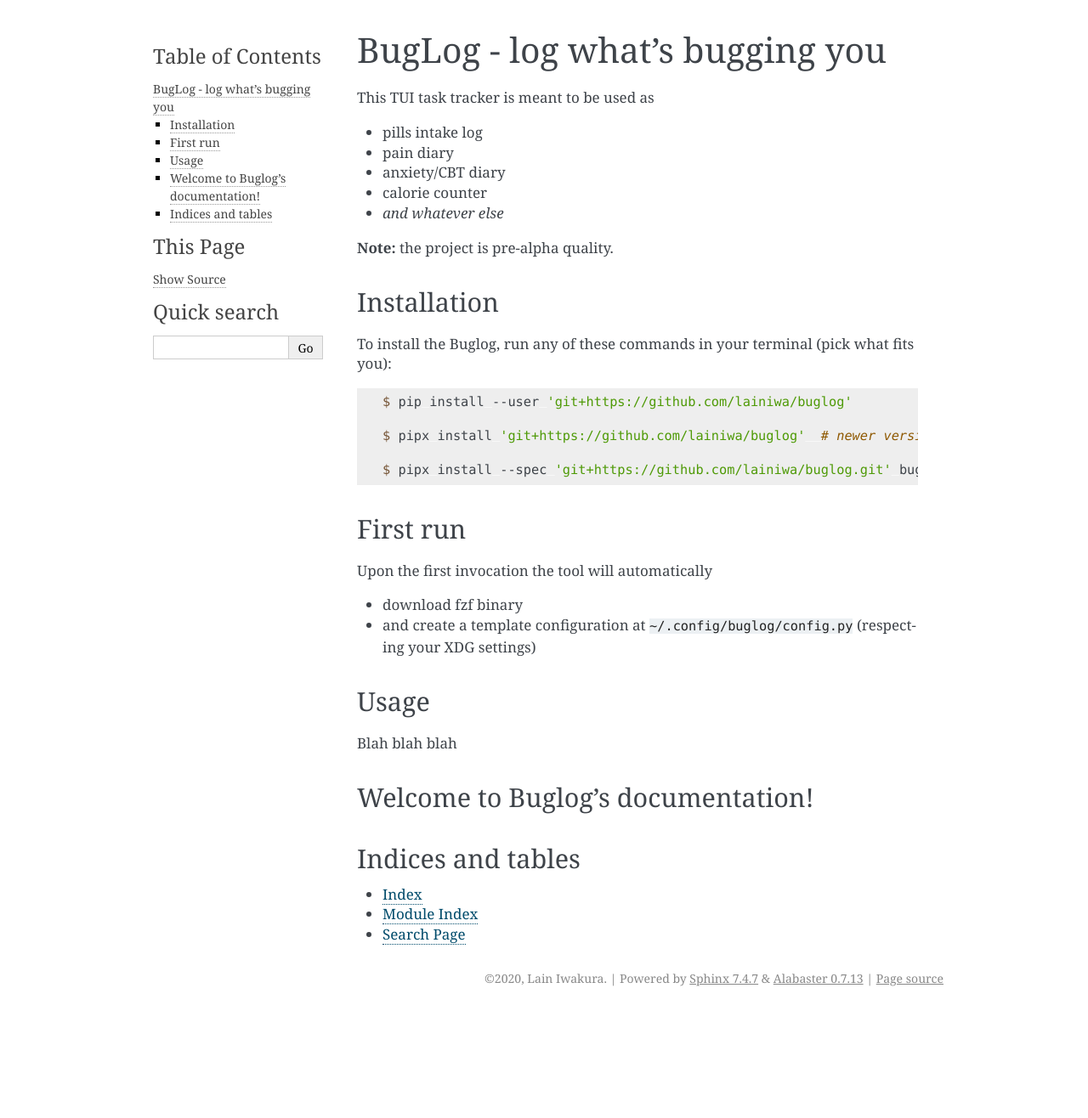
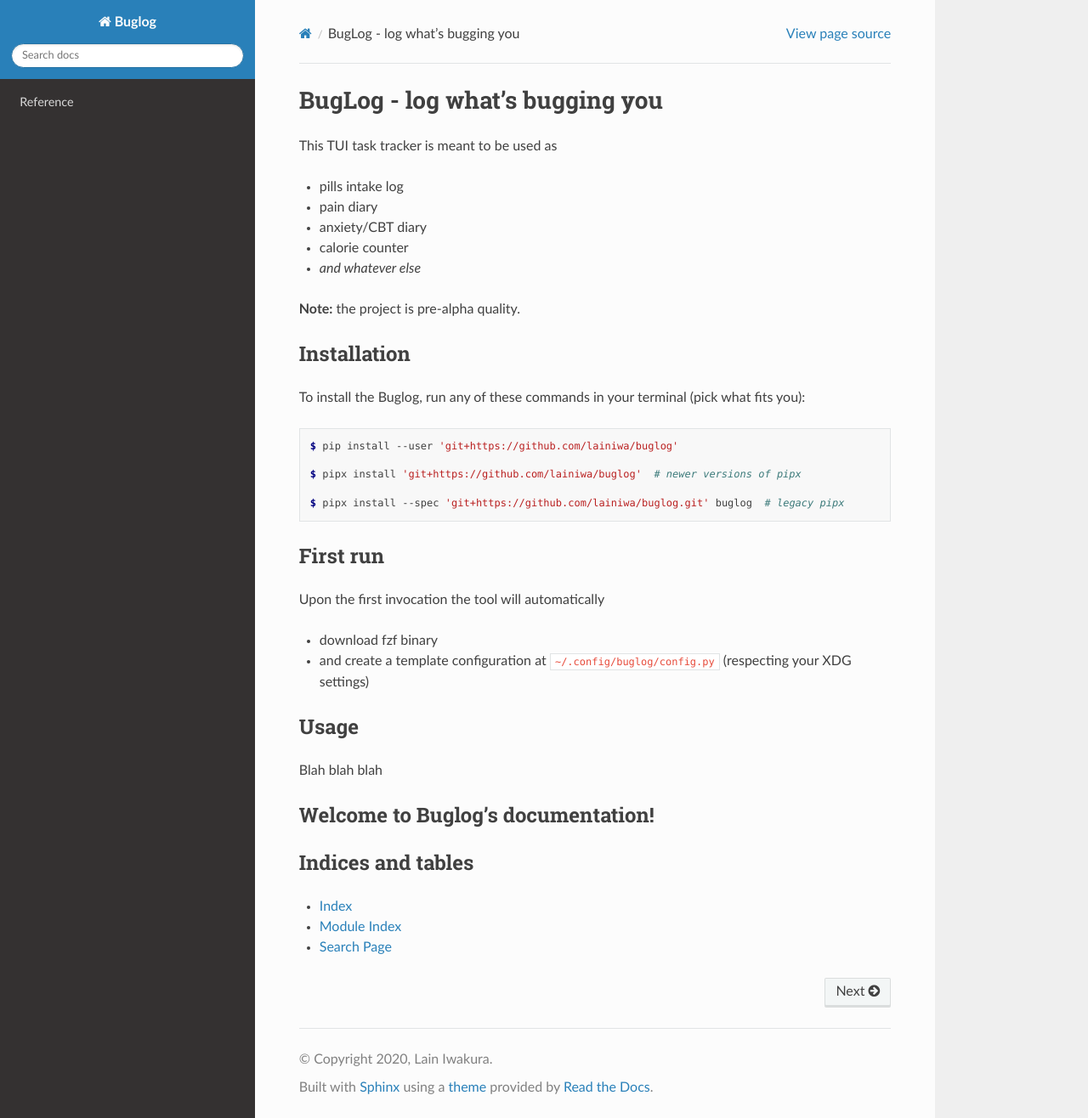
Before and after one commit to lainiwa/buglog, a Sphinx documentation site: the page built from docs/index.rst, in a window 1280 px wide and 1316 px high. Shown: the whole window at 85% size. Built offline with Sphinx 7.4.7 and the Read the Docs theme 2.0.0, drawn with Linux system fonts in a browser that asks for light colours; pages that are not in the unit, such as notebooks, are missing from menus.

Commit message:
Change theme

```diff
--- a/docs/conf.py
+++ b/docs/conf.py
@@ -31,6 +31,7 @@
 # extensions coming with Sphinx (named 'sphinx.ext.*') or your custom
 # ones.
 extensions = [
+    "sphinx_rtd_theme",
     "sphinx.ext.autodoc",
     "sphinx.ext.napoleon",
     "sphinx_autodoc_typehints",
@@ -50,7 +51,7 @@
 # The theme to use for HTML and HTML Help pages.  See the documentation for
 # a list of builtin themes.
 #
-html_theme = "alabaster"
+html_theme = "sphinx_rtd_theme"
 
 # Add any paths that contain custom static files (such as style sheets) here,
 # relative to this directory. They are copied after the builtin static files,
--- a/pyproject.toml
+++ b/pyproject.toml
@@ -117,6 +117,7 @@
 # Extra: docs
 sphinx                   = { optional = true, version = "*" }
 sphinx-autodoc-typehints = { optional = true, version = "*" }
+sphinx-rtd-theme         = { optional = true, version = "*" }
 
 [tool.poetry.dev-dependencies]
 mypy       = "*"
@@ -171,6 +172,7 @@
 docs = [
   "sphinx",
   "sphinx-autodoc-typehints",
+  "sphinx-rtd-theme",
 ]
 
 [tool.poetry.scripts]
```
Also changed, not shown: 1 other file.
